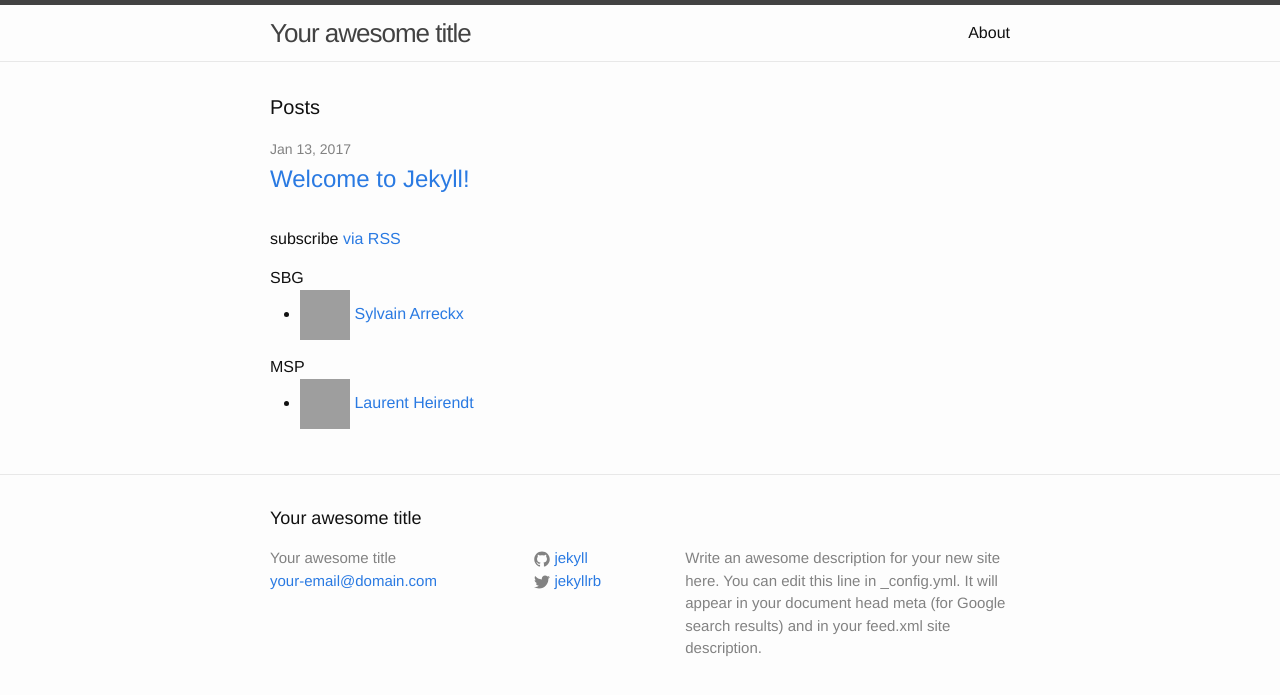
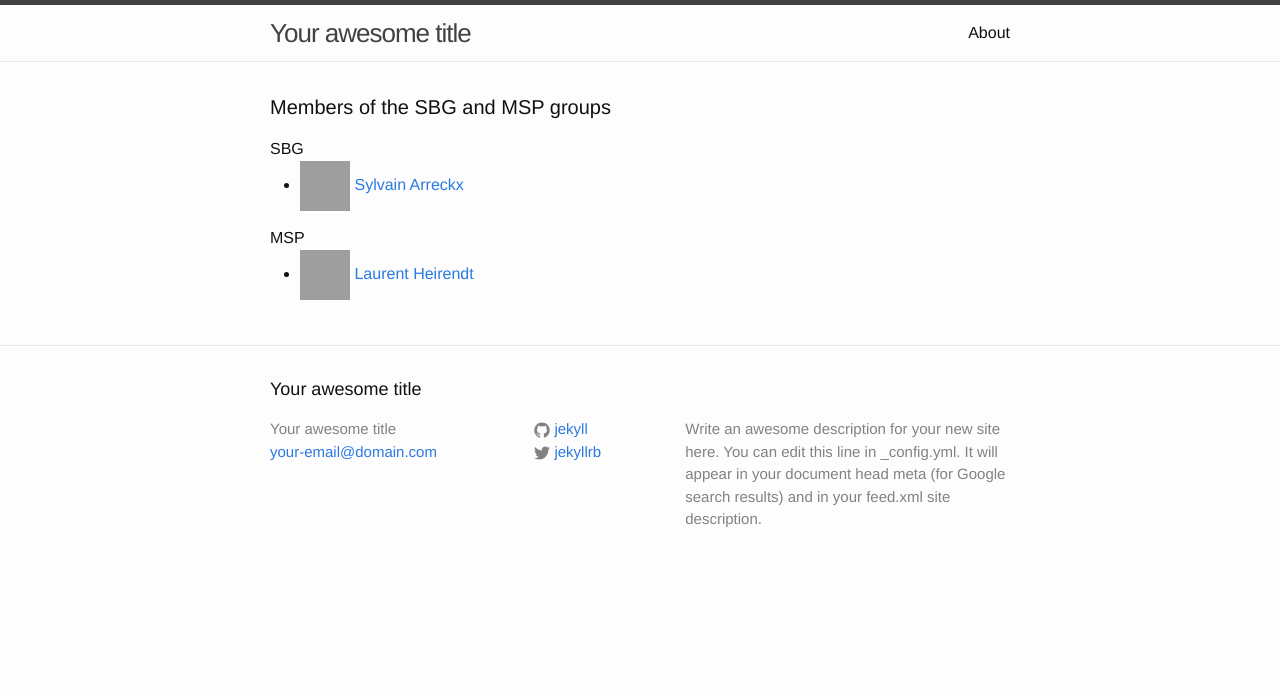
Before and after one commit to sysBioChem/group_members, a Jekyll site: the page built from docs/index.html, in a window 1280 px wide. Shown: the top 695 px of the page. Built offline with Jekyll 4.4.1, drawn with Linux system fonts in a browser that asks for light colours; grey boxes are pictures that could not be loaded.

Commit message:
Improve front page.

```diff
--- a/docs/index.html
+++ b/docs/index.html
@@ -4,21 +4,8 @@ layout: default
 
 <div class="home">
 
-  <h1 class="page-heading">Posts</h1>
+  <h1 class="page-heading">Members of the SBG and MSP groups</h1>
 
-  <ul class="post-list">
-    {% for post in site.posts %}
-      <li>
-        <span class="post-meta">{{ post.date | date: "%b %-d, %Y" }}</span>
-
-        <h2>
-          <a class="post-link" href="{{ post.url | prepend: site.baseurl }}">{{ post.title }}</a>
-        </h2>
-      </li>
-    {% endfor %}
-  </ul>
-
-  <p class="rss-subscribe">subscribe <a href="{{ "/feed.xml" | prepend: site.baseurl }}">via RSS</a></p>
 
 SBG
 <ul>
```
